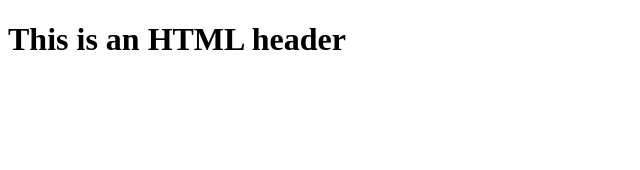
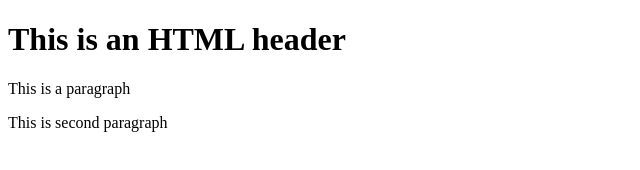
Before and after one commit to Mounica21/git-test, a website: page index.html in a window 1280 px wide. Shown: the whole page, without its empty margins (0-640 px from the left). Drawn offline with Linux system fonts and the light colour scheme.

Commit message:
fourth commit

```diff
--- a/index.html
+++ b/index.html
@@ -3,5 +3,7 @@
     <head></head>
     <body>
         <h1>This is an HTML header</h1>
+        <p>This is a paragraph</p>
+        <p>This is second paragraph</p>
     </body>
 </html>
```
Also changed, not shown: package.json (added, +24 -0 lines), templates/package.json (added, +21 -0 lines), 8 other files.
